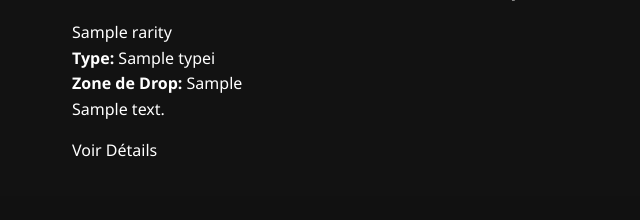
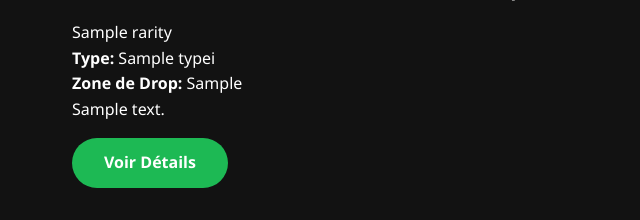
Before and after one commit to mouatezdira-coder/ATLAS_website, a Flask app: page /items in a window 1280 px wide. Shown: the part 961-1181 px from the top of the page, without its empty margins (0-640 px from the left). Before the commit the page ends 1118 px from the top, so only its background shows below. Run offline with Flask 3, Linux system fonts and the light colour scheme; a database or web service that is not in the repository returns one stand-in record (values such as "Sample title"); some libraries are stand-ins or nearby versions.

```diff
--- a/templates/items.html
+++ b/templates/items.html
@@ -95,7 +95,7 @@
       </div>
 
       <div>
-        <a href="{{ url_for('item_detail', item_id=item[0]) }}">
+        <a href="{{ url_for('item_detail', item_id=item[0]) }}" class="btn btn-primary" >
           Voir Détails
         </a>
       </div>
```
